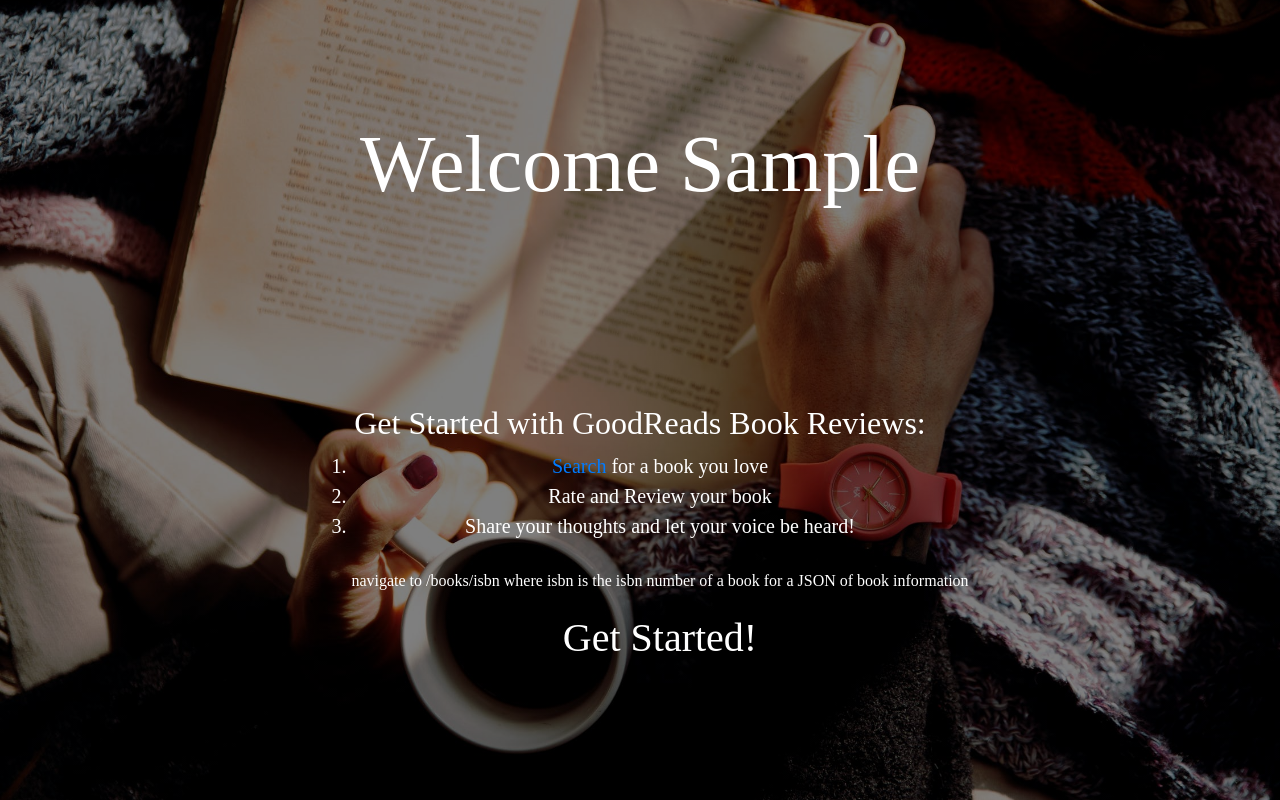
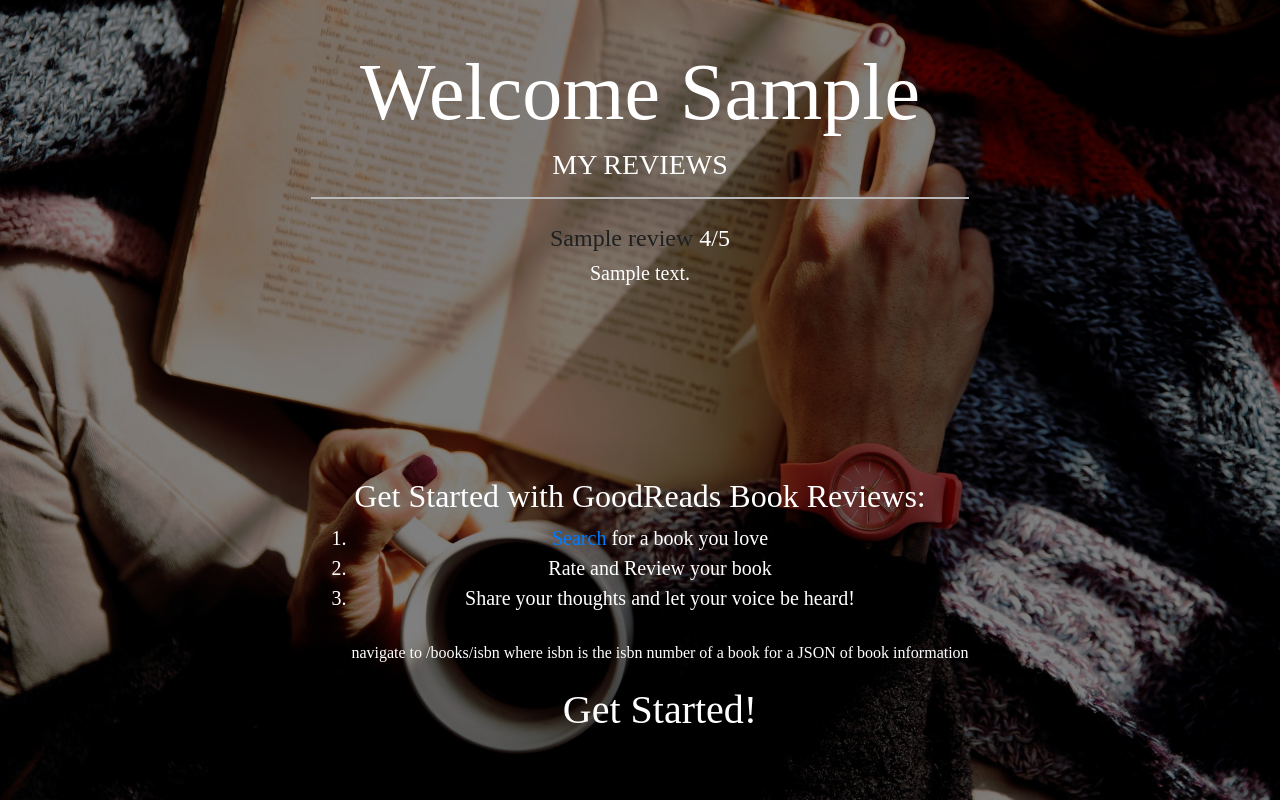
Before and after one commit to auschanh/Book-Reviews, a Flask app: template templates/index.html in a window 1280 px wide. Shown: the part 56-856 px from the top of the page. Run offline with Flask 2, Linux system fonts and the light colour scheme; the visitor is signed in with stand-in values (Sample User, id 1); the template is opened without the code that fills it: most values are stand-ins (such as "Sample title", 1, 10 or a date in 2020); some libraries are stand-ins or nearby versions; some web fonts are replaced.

Commit message:
added my reviews section to home page

```diff
--- a/application.py
+++ b/application.py
@@ -27,7 +27,12 @@
 
 @app.route("/")
 def index():
-    return render_template("index.html")
+    user = session["username"]
+    own_review = db.execute("SELECT title, review, rating, isbn FROM reviews WHERE username=:username", {"username": user})
+    own_review = own_review.fetchall()
+    review = own_review
+    print(review)
+    return render_template("index.html", review=review)
 
 @app.route("/register", methods=["GET", "POST"])
 def register():
@@ -204,6 +209,16 @@
 
         return render_template("books.html", response=books_list, review=review)
 
+# @app.route("/index")
+# @authorize
+# def home():
+#     user = session["username"]
+#     own_review = db.execute("SELECT title, review, rating isbn FROM reviews WHERE username=:user", {"username": user})
+#     own_review = own_review.fetchall()
+#     review = own_review
+#     print(review)
+
+#     return render_template("index.html", review=review)
 
 @app.route("/api/<isbn>")
 @authorize
--- a/static/style.css
+++ b/static/style.css
@@ -113,6 +113,11 @@
 hr {
   border: 1px solid #b9b9b9;
   margin-bottom: 25px;
+}
+
+.index_review {
+  color: #202020;
+  text-align: left;
 }
 
 .username{
--- a/templates/index.html
+++ b/templates/index.html
@@ -12,6 +12,14 @@
                 {% if session.username %}
                 <div class ="welcome">
                         <h1> Welcome {{ session.username.title() }} </h1>
+                        <h3>MY REVIEWS</h3>
+                        {% if review %}
+                                {% for reviews in review %}
+                                <hr>
+                                <h4><a href="books/{{ reviews['isbn']}}"><span class="index_review">{{ reviews["title"] }}</span></a>  {{ reviews["rating"] }}/5 </h4>
+                                <h5 class="comment"> {{ reviews["review"] }}</h5>
+                                {% endfor %}
+                        {% endif %}
                 </div>
                 <h2> Get Started with GoodReads Book Reviews: </h2>
                         <ol class="logged-list">
```
